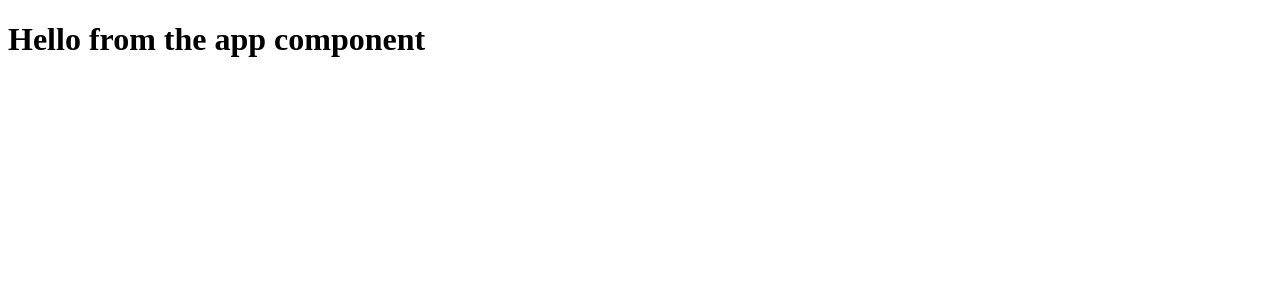
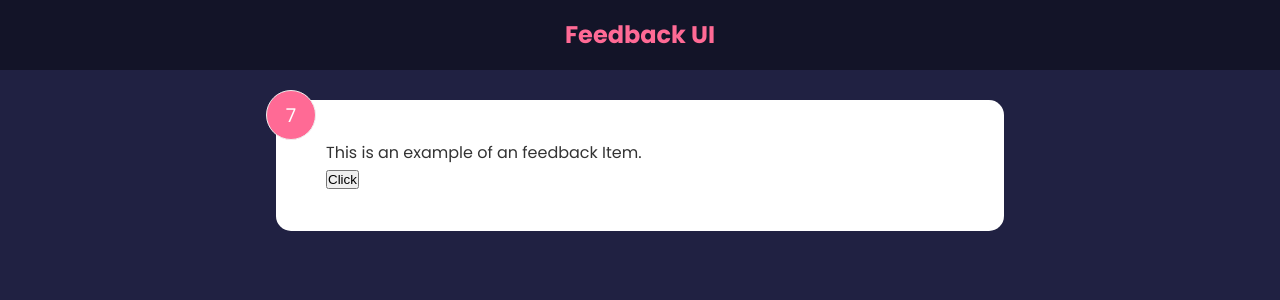
Before and after one commit to FluffyderDelphin/feedback-app_Udemy_Tutorial, a React (Create React App) app: page / in a window 1280 px wide. Shown: the top 300 px of the page. Built offline with nearby package versions, Linux system fonts and the light colour scheme; the HTML template or start-up script is replaced by a standard one.

Commit message:
styling and state implimentation

```diff
--- a/src/App.js
+++ b/src/App.js
@@ -1,5 +1,16 @@
+import React from 'react';
+import Header from './components/Header';
+import FeedbackItem from './components/FeedbackItem';
+
 function App() {
-  return <h1>Hello from the app component</h1>;
+  return (
+    <>
+      <Header />
+      <div className="container">
+        <FeedbackItem />
+      </div>
+    </>
+  );
 }
 
 export default App;
--- /dev/null
+++ b/src/components/FeedbackItem.js
@@ -0,0 +1,21 @@
+import React from 'react';
+import { useState } from 'react';
+
+function FeedbackItem() {
+  const [rating, setRating] = useState(7);
+  const [text, setText] = useState('This is an example of an feedback Item.');
+  const handleClick = () => {
+    setRating((prev) => {
+      return prev + 1;
+    });
+  };
+  return (
+    <div className="card">
+      <div className="num-display">{rating}</div>
+      <div className="text-display">{text}</div>
+      <button onClick={handleClick}>Click</button>
+    </div>
+  );
+}
+
+export default FeedbackItem;
--- /dev/null
+++ b/src/components/Header.js
@@ -0,0 +1,30 @@
+import PropTypes from 'prop-types';
+
+import React from 'react';
+
+function Header({ text, bgColor, textColor }) {
+  const headerStyles = {
+    backgroundColor: bgColor,
+    color: textColor,
+  };
+  return (
+    <header style={headerStyles}>
+      <div className="container">
+        <h2>{text}</h2>
+      </div>
+    </header>
+  );
+}
+
+Header.defaultProps = {
+  text: 'Feedback UI',
+  bgColor: 'rgba(0,0,0,0.4)',
+  textColor: '#ff6a95',
+};
+
+Header.propTypes = {
+  text: PropTypes.string,
+  bgColor: PropTypes.string,
+  textColor: PropTypes.string,
+};
+export default Header;
--- a/src/index.css
+++ b/src/index.css
@@ -0,0 +1,228 @@
+@import url('https://fonts.googleapis.com/css2?family=Poppins:wght@400;600;700&display=swap');
+
+* {
+  box-sizing: border-box;
+  margin: 0;
+  padding: 0;
+}
+
+body {
+  font-family: 'Poppins', sans-serif;
+  background-color: #202142;
+  color: #fff;
+  line-height: 1.6;
+}
+
+ul {
+  list-style: none;
+}
+
+.container {
+  max-width: 768px;
+  margin: auto;
+  padding: 0 20px;
+}
+
+header {
+  height: 70px;
+  width: 100%;
+  display: flex;
+  justify-content: space-between;
+  align-items: center;
+  margin-bottom: 30px;
+}
+
+.card {
+  background-color: #fff;
+  color: #333;
+  border-radius: 15px;
+  padding: 40px 50px;
+  margin: 20px 0;
+  position: relative;
+}
+
+.card.reverse {
+  background-color: rgba(0, 0, 0, 0.4);
+  color: #fff;
+}
+
+.card h2 {
+  font-size: 22px;
+  font-weight: 600;
+  text-align: center;
+}
+
+.rating {
+  display: flex;
+  align-items: center;
+  justify-content: space-around;
+  margin: 30px 0 40px;
+}
+
+.rating li,
+.num-display {
+  position: relative;
+  background: #f4f4f4;
+  width: 50px;
+  height: 50px;
+  padding: 10px;
+  text-align: center;
+  border-radius: 50%;
+  font-size: 19px;
+  border: 1px #eee solid;
+  transition: 0.3s;
+}
+
+.rating li label {
+  position: absolute;
+  top: 50%;
+  left: 50%;
+  width: 50px;
+  height: 50px;
+  padding: 10px;
+  border-radius: 50%;
+  transform: translate(-50%, -50%);
+  cursor: pointer;
+}
+
+.rating li:hover,
+.num-display {
+  background: #ff6a95;
+  color: #fff;
+}
+
+[type='radio'] {
+  opacity: 0;
+}
+
+[type='radio']:checked ~ label {
+  background: #ff6a95;
+  color: #fff;
+}
+
+.input-group {
+  display: flex;
+  flex-direction: row;
+  border: 1px solid #ccc;
+  padding: 8px 10px;
+  border-radius: 8px;
+}
+
+input {
+  flex-grow: 2;
+  border: none;
+  font-size: 16px;
+}
+
+input:focus {
+  outline: none;
+}
+
+.feedback-stats {
+  color: #fff;
+  display: flex;
+  justify-content: space-between;
+  align-items: center;
+}
+
+.num-display {
+  position: absolute;
+  top: -10px;
+  left: -10px;
+}
+
+.close,
+.edit {
+  position: absolute;
+  top: 10px;
+  right: 20px;
+  cursor: pointer;
+  background: none;
+  border: none;
+}
+
+.edit {
+  right: 40px;
+}
+
+.btn {
+  color: #fff;
+  border: 0;
+  border-radius: 8px;
+  color: #fff;
+  width: 100px;
+  height: 40px;
+  cursor: pointer;
+}
+
+.btn-primary {
+  background-color: #202142;
+}
+
+.btn-secondary {
+  background: #ff6a95;
+}
+
+.btn:hover {
+  transform: scale(0.98);
+  opacity: 0.9;
+}
+
+.btn:disabled {
+  background-color: #cccccc;
+  color: #333;
+  cursor: auto;
+}
+
+.btn:disabled:hover {
+  transform: scale(1);
+  opacity: 1;
+}
+
+.message {
+  padding-top: 10px;
+  text-align: center;
+  color: rebeccapurple;
+}
+
+.about-link {
+  position: absolute;
+  bottom: 20px;
+  right: 20px;
+  color: #fff;
+  cursor: pointer;
+}
+
+.about-link a {
+  color: #fff;
+}
+
+.about-link a:hover {
+  color: #ff6a95;
+}
+
+.about h1 {
+  margin-bottom: 20px;
+}
+
+.about p {
+  margin: 10px 0;
+}
+
+@media (max-width: 600px) {
+  .rating li {
+    margin: 10px 3px;
+  }
+
+  .rating {
+    display: flex;
+    align-items: center;
+    justify-content: center;
+    flex-wrap: wrap;
+    margin: 30px 0 40px;
+  }
+
+  .input-group input {
+    width: 80%;
+  }
+}
```
